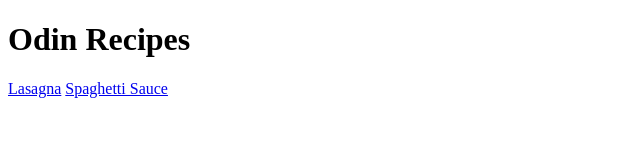
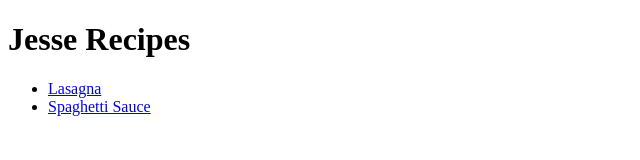
Before and after one commit to messy63/odin-recipes, a plain HTML site: page index.html in a window 1280 px wide. Shown: the whole page, without its empty margins (0-640 px from the left). Drawn offline with Linux system fonts and the light colour scheme.

Commit message:
Changed Heading

```diff
--- a/index.html
+++ b/index.html
@@ -7,8 +7,10 @@
     <title>Recipes</title>
 </head>
 <body>
-    <h1>Odin Recipes</h1>
-    <a href="recipes/lasagna.html">Lasagna</a>
-    <a href="recipes/spaghetti_sauce.html">Spaghetti Sauce</a>
+    <h1>Jesse Recipes</h1>
+    <ul>
+    <li><a href="recipes/lasagna.html">Lasagna</a></li>
+    <li><a href="recipes/spaghetti_sauce.html">Spaghetti Sauce</a></li>
+</ul>
 </body>
 </html>
```
